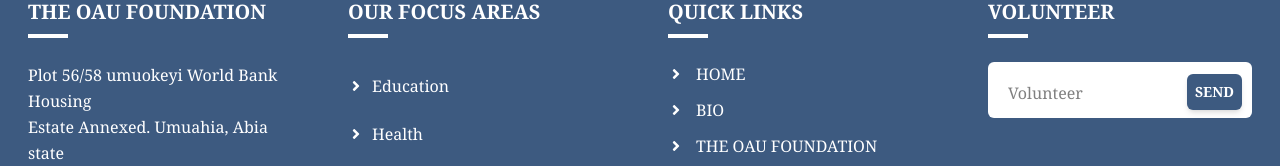
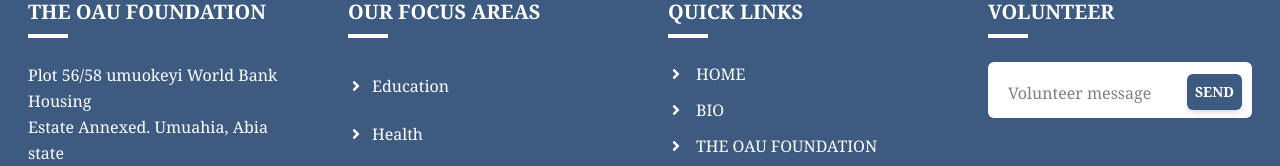
Before and after one commit to EbukaOkoye/oau-website, a Next.js app: page / in a window 1280 px wide. Shown: the part 4461-4627 px from the top of the page. Built offline with nearby package versions, Linux system fonts and the light colour scheme.

Commit message:
new minor changes done

```diff
--- a/src/components/Footer.tsx
+++ b/src/components/Footer.tsx
@@ -121,7 +121,7 @@
             >
               <Input
                 type="text"
-                placeholder="Volunteer"
+                placeholder="Volunteer message"
                 onChange={handleChange}
                 value={volunteer.text}
                 className="!border-0 focus:border-0 focus:outline-0 w-full h-full"
```
